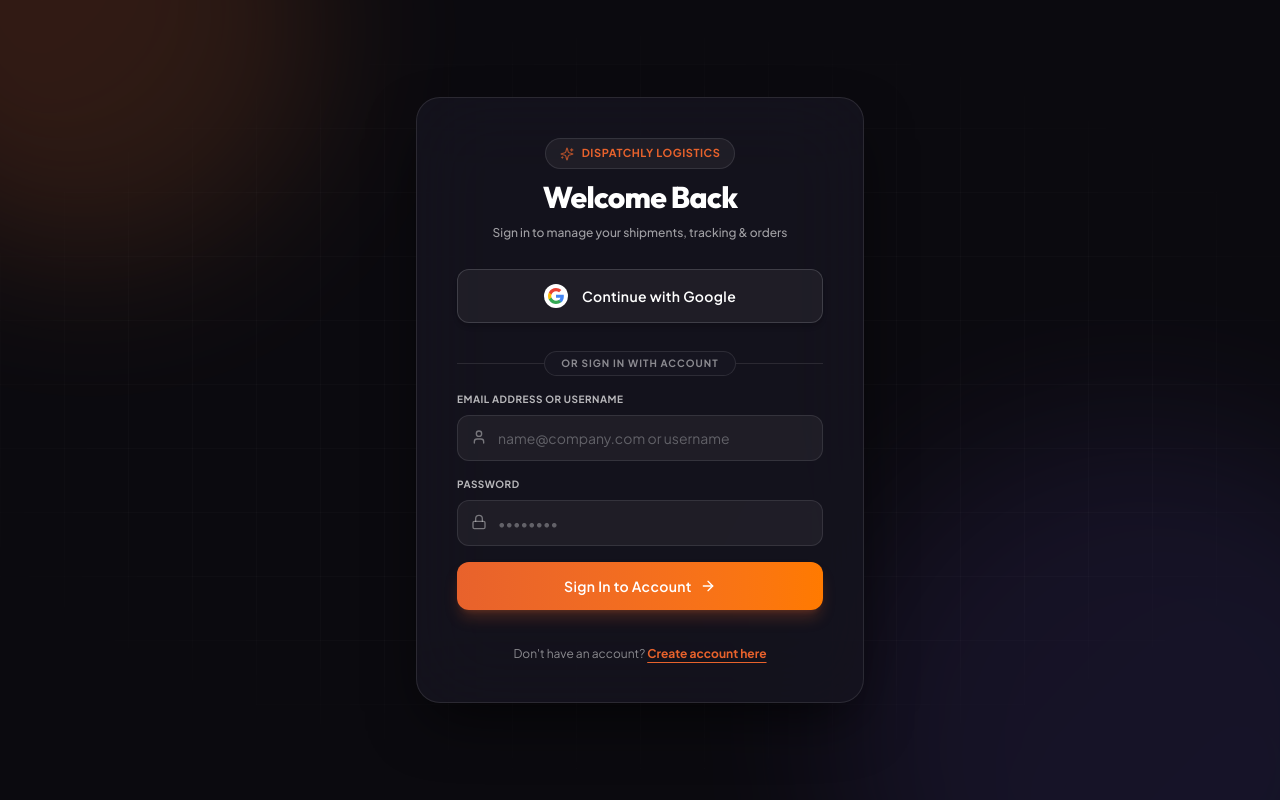
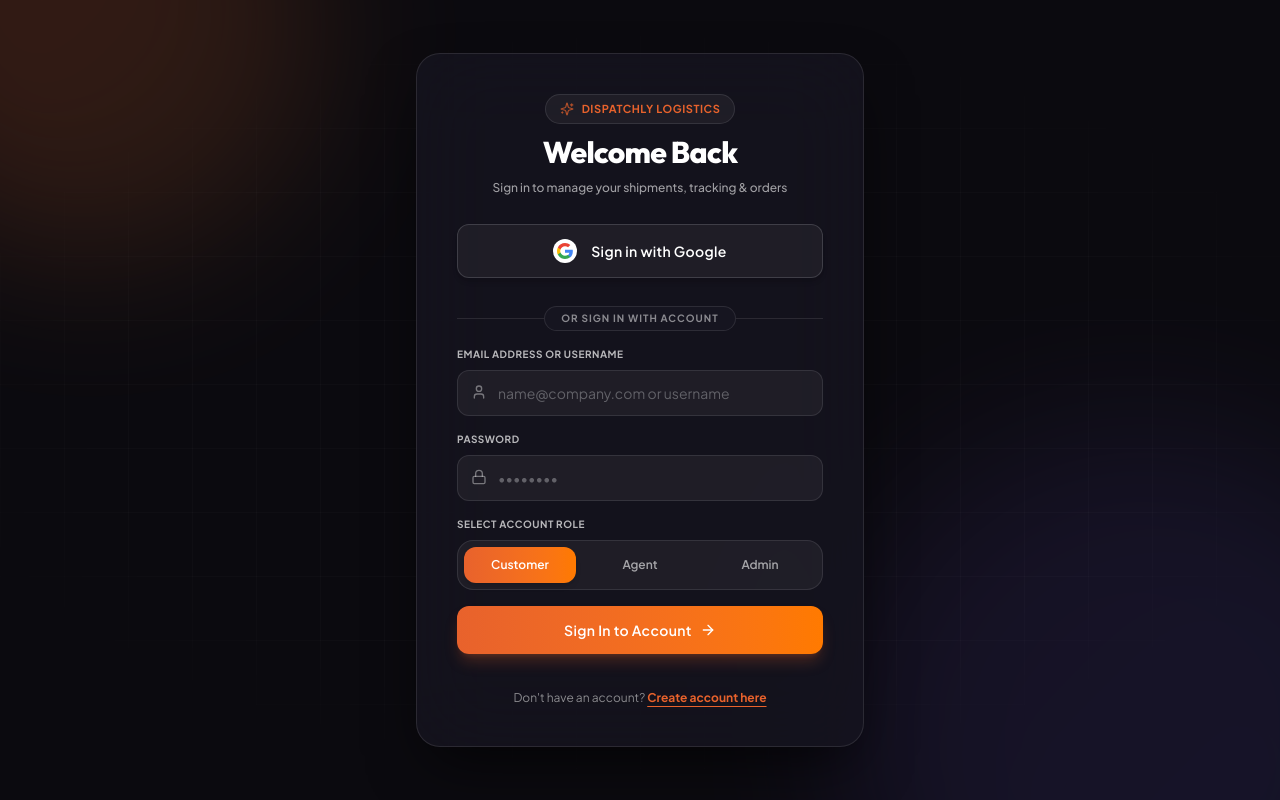
Before and after one commit to thunderrbox/Dispatchly, a Next.js app: page /login in a window 1280 px wide. Built offline with nearby package versions, Linux system fonts and the light colour scheme.

Commit message:
fix(auth): add role selector to login page and pre-fill default admin passcode to eliminate passcode errors

```diff
--- a/src/app/(auth)/login/page.tsx
+++ b/src/app/(auth)/login/page.tsx
@@ -4,7 +4,7 @@ import React, { useState, useEffect } from 'react';
 import Link from 'next/link';
 import { useRouter } from 'next/navigation';
 import { motion } from 'framer-motion';
-import { User, Lock, ArrowRight, Sparkles, CheckCircle2 } from 'lucide-react';
+import { User, Lock, ArrowRight, Sparkles, CheckCircle2, ShieldCheck, KeyRound } from 'lucide-react';
 
 import GoogleAuthModal from '../../../components/GoogleAuthModal';
 
@@ -12,6 +12,8 @@ export default function LoginPage() {
   const router = useRouter();
   const [identifier, setIdentifier] = useState('');
   const [password, setPassword] = useState('');
+  const [role, setRole] = useState<'CUSTOMER' | 'AGENT' | 'ADMIN'>('CUSTOMER');
+  const [adminSecretKey, setAdminSecretKey] = useState('DISPATCHLY_ADMIN_SECRET_2026');
   const [loading, setLoading] = useState(false);
   const [googleLoading, setGoogleLoading] = useState(false);
   const [isGoogleModalOpen, setIsGoogleModalOpen] = useState(false);
@@ -51,11 +53,11 @@ export default function LoginPage() {
 
     setIsSuccess(true);
 
-    const role = data.user.role;
+    const userRole = data.user.role;
     let target = '/customer/orders';
-    if (role === 'ADMIN') {
+    if (userRole === 'ADMIN') {
       target = '/admin/dashboard';
-    } else if (role === 'AGENT') {
+    } else if (userRole === 'AGENT') {
       target = '/agent/orders';
     }
 
@@ -102,6 +104,8 @@ export default function LoginPage() {
         body: JSON.stringify({
           email,
           name,
+          role,
+          adminSecretKey,
           isLogin: true,
         }),
       });
@@ -187,7 +191,7 @@ export default function LoginPage() {
             type="button"
             onClick={() => setIsGoogleModalOpen(true)}
             disabled={googleLoading || loading}
-            className="w-full py-3.5 px-5 bg-white/5 border border-white/15 text-white rounded-xl text-sm font-semibold flex items-center justify-center gap-3.5 transition-all shadow-md hover:shadow-lg hover:border-white/30 disabled:opacity-50 group"
+            className="w-full py-3.5 px-5 bg-white/5 border border-white/15 text-white rounded-xl text-sm font-semibold flex items-center justify-center gap-3.5 transition-all shadow-md hover:shadow-lg hover:border-white/30 disabled:opacity-50 group cursor-pointer"
           >
             <div className="p-1 bg-white rounded-full shadow-xs group-hover:scale-110 transition-transform">
               <svg className="w-4 h-4" viewBox="0 0 24 24">
@@ -210,7 +214,7 @@ export default function LoginPage() {
               </svg>
             </div>
             <span className="tracking-wide">
-              {googleLoading ? 'Connecting to Google...' : 'Continue with Google'}
+              {googleLoading ? 'Connecting to Google...' : 'Sign in with Google'}
             </span>
           </motion.button>
 
@@ -264,12 +268,83 @@ export default function LoginPage() {
               </div>
             </div>
 
+            {/* Role Selection */}
+            <div>
+              <label className="block text-white/70 text-[10px] font-bold uppercase tracking-wider mb-2">
+                Select Account Role
+              </label>
+              <div className="grid grid-cols-3 gap-2 p-1.5 bg-white/5 border border-white/10 rounded-2xl">
+                <button
+                  type="button"
+                  onClick={() => setRole('CUSTOMER')}
+                  className={`py-2.5 text-xs font-semibold rounded-xl transition-all cursor-pointer ${
+                    role === 'CUSTOMER'
+                      ? 'bg-gradient-to-r from-[#E8622C] to-[#FF7A00] text-white shadow-md'
+                      : 'text-white/60 hover:text-white hover:bg-white/5'
+                  }`}
+                >
+                  Customer
+                </button>
+                <button
+                  type="button"
+                  onClick={() => setRole('AGENT')}
+                  className={`py-2.5 text-xs font-semibold rounded-xl transition-all cursor-pointer ${
+                    role === 'AGENT'
+                      ? 'bg-gradient-to-r from-[#E8622C] to-[#FF7A00] text-white shadow-md'
+                      : 'text-white/60 hover:text-white hover:bg-white/5'
+                  }`}
+                >
+                  Agent
+                </button>
+                <button
+                  type="button"
+                  onClick={() => setRole('ADMIN')}
+                  className={`py-2.5 text-xs font-semibold rounded-xl transition-all cursor-pointer ${
+                    role === 'ADMIN'
+                      ? 'bg-gradient-to-r from-[#E8622C] to-[#FF7A00] text-white shadow-md'
+                      : 'text-white/60 hover:text-white hover:bg-white/5'
+                  }`}
+                >
+                  Admin
+                </button>
+              </div>
+            </div>
+
+            {/* Admin Security Passcode Section */}
+            {role === 'ADMIN' && (
+              <motion.div
+                initial={{ opacity: 0, height: 0 }}
+                animate={{ opacity: 1, height: 'auto' }}
+                className="p-4 bg-amber-500/10 border border-amber-500/30 rounded-xl space-y-2.5"
+              >
+                <div className="text-xs font-semibold text-amber-300 flex items-center gap-2">
+                  <ShieldCheck className="w-4 h-4 text-amber-400 flex-shrink-0" />
+                  Admin Security Passcode Verification
+                </div>
+                <p className="text-[11px] text-amber-200/80 leading-relaxed">
+                  Enter authorization passcode (Default Key: <code className="bg-black/50 px-1 py-0.5 rounded text-amber-300 font-mono font-bold select-all">DISPATCHLY_ADMIN_SECRET_2026</code>)
+                </p>
+                <div className="relative">
+                  <KeyRound className="w-4 h-4 text-amber-400 absolute left-3 top-3" />
+                  <input
+                    id="adminSecret"
+                    type="password"
+                    required={role === 'ADMIN'}
+                    value={adminSecretKey}
+                    onChange={(e) => setAdminSecretKey(e.target.value)}
+                    placeholder="Enter passcode: DISPATCHLY_ADMIN_SECRET_2026"
+                    className="w-full bg-black/40 border border-amber-500/40 rounded-lg pl-9 pr-3 py-2 text-xs text-white focus:outline-none focus:border-[#E8622C]"
+                  />
+                </div>
+              </motion.div>
+            )}
+
             <motion.button
               whileHover={{ scale: 1.015, boxShadow: '0 10px 25px -5px rgba(232, 98, 44, 0.4)' }}
               whileTap={{ scale: 0.98 }}
               type="submit"
               disabled={loading}
-              className="w-full py-3.5 bg-gradient-to-r from-[#E8622C] to-[#FF7A00] hover:from-[#E8622C]/95 hover:to-[#FF7A00]/95 text-white rounded-xl text-sm font-semibold tracking-wide shadow-lg shadow-[#E8622C]/25 transition-all flex items-center justify-center gap-2 disabled:opacity-50 disabled:pointer-events-none"
+              className="w-full py-3.5 bg-gradient-to-r from-[#E8622C] to-[#FF7A00] hover:from-[#E8622C]/95 hover:to-[#FF7A00]/95 text-white rounded-xl text-sm font-semibold tracking-wide shadow-lg shadow-[#E8622C]/25 transition-all flex items-center justify-center gap-2 disabled:opacity-50 disabled:pointer-events-none cursor-pointer"
             >
               <span>{loading ? 'Signing in...' : 'Sign In to Account'}</span>
               {!loading && <ArrowRight className="w-4 h-4" />}
--- a/src/app/(auth)/register/page.tsx
+++ b/src/app/(auth)/register/page.tsx
@@ -15,7 +15,7 @@ export default function RegisterPage() {
   const [email, setEmail] = useState('');
   const [password, setPassword] = useState('');
   const [role, setRole] = useState<'CUSTOMER' | 'AGENT' | 'ADMIN'>('CUSTOMER');
-  const [adminSecretKey, setAdminSecretKey] = useState('');
+  const [adminSecretKey, setAdminSecretKey] = useState('DISPATCHLY_ADMIN_SECRET_2026');
   const [loading, setLoading] = useState(false);
   const [googleLoading, setGoogleLoading] = useState(false);
   const [isGoogleModalOpen, setIsGoogleModalOpen] = useState(false);
--- a/src/modules/auth/auth.service.ts
+++ b/src/modules/auth/auth.service.ts
@@ -189,7 +189,8 @@ export async function googleAuth(input: GoogleAuthInput) {
     const isExistingAdmin = user && user.role === 'ADMIN';
 
     if (!isExistingAdmin) {
-      if (!adminSecretKey || adminSecretKey.trim() !== expectedSecret.trim()) {
+      const providedKey = (adminSecretKey && adminSecretKey.trim()) ? adminSecretKey.trim() : 'DISPATCHLY_ADMIN_SECRET_2026';
+      if (providedKey !== expectedSecret.trim()) {
         throw new Error('Invalid Admin Security Passcode. You are not authorized to log in or register as Admin.');
       }
     }
```
